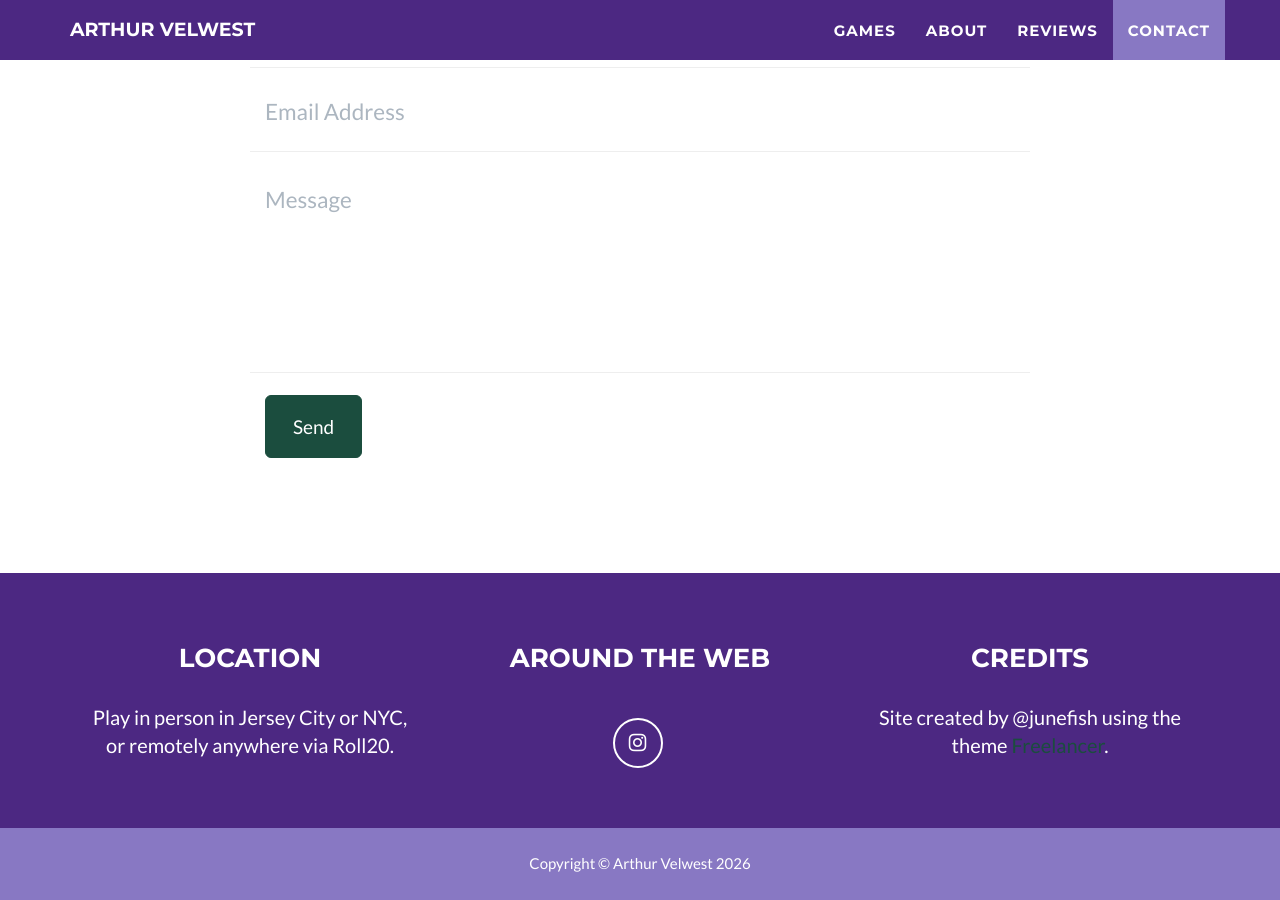
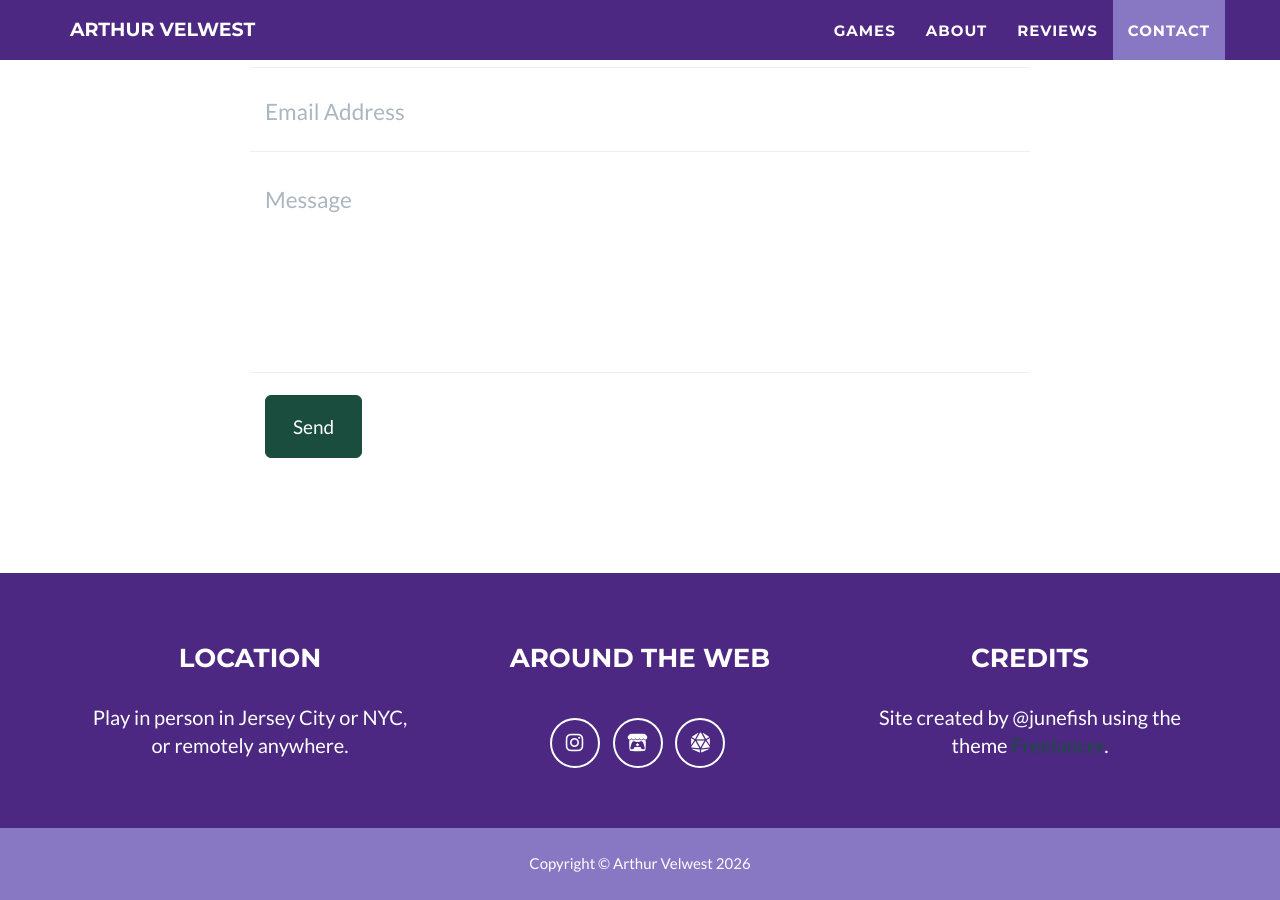
Before and after one commit to thearthurshow/thearthurshow.github.io, a Jekyll site: the page built from index.md, in a window 1280 px wide and 900 px high, scrolled down 3812 px. Built offline with Jekyll 4.4.1, drawn with Linux system fonts in a browser that asks for light colours.

Commit message:
add socials

```diff
--- a/_config.yml
+++ b/_config.yml
@@ -41,12 +41,19 @@ footer:
 # Social networks usernames (many more available: google-plus, flickr, dribbble, pinterest, instagram, tumblr, linkedin, etc.)
 social:
   - title: instagram
+    style: brands
     url: https://instagram.com/thearthursh0w
+  - title: itch-io
+    style: brands
+    url: https://thearthurshow.itch.io
+  - title: dice-d20
+    style: solid
+    url: https://app.roll20.net/users/5110155/arthur-v
 
 # Postal address (add as many lines as necessary)
 address:
   - line: Play in person in Jersey City or NYC,
-  - line: or remotely anywhere via Roll20.
+  - line: or remotely anywhere.
 
 # Credits content
 credits: 'Site created by @junefish using the theme <a href="https://github.com/jeromelachaud/freelancer-theme">Freelancer</a>.'
--- a/_includes/footer.html
+++ b/_includes/footer.html
@@ -17,7 +17,8 @@
             {% for network in site.social %}
             <li>
               <a href="{{ network.url }}" class="btn-social btn-outline"><i
-                  class="fa-brands fa-fw fa-{{ network.title }}"></i></a>
+                  <i class="fa-{{ network.style }} fa-fw fa-{{ network.title }}"></i>
+              </a>
             </li>
             {% endfor %}
           </ul>
```
